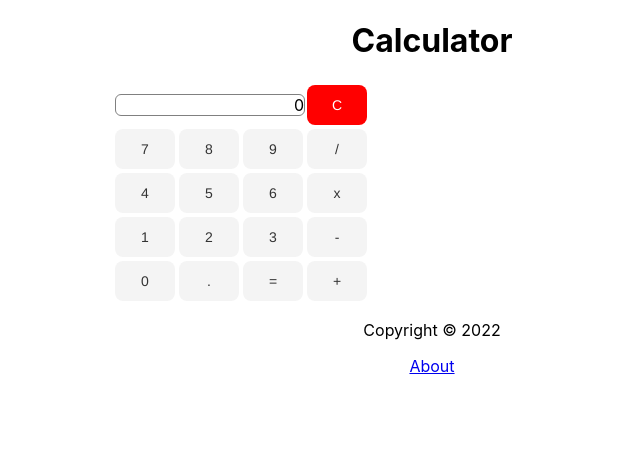
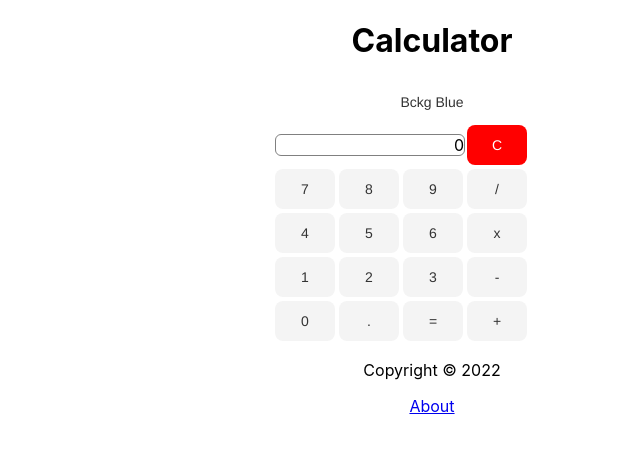
Before and after one commit to josecome/calculator-reactjs, a React (Create React App) app: page / in a window 1280 px wide. Shown: the top 450 px of the page, without its empty margins (208-848 px from the left). Built offline with nearby package versions, Linux system fonts and the light colour scheme.

Commit message:
Background color change using button added

```diff
--- a/src/App.js
+++ b/src/App.js
@@ -1,4 +1,5 @@
-import { BrowserRouter as Router, Route, Routes } from 'react-router-dom';
+import {useState} from 'react';
+import {BrowserRouter as Router, Route, Routes } from 'react-router-dom';
 
 import './App.css';
 import Header from './components/Header';
@@ -7,15 +8,30 @@ import Home from './views/Home';
 import About from './views/About';
 
 function App() {
+  const [changeBck, setchangeBck] = useState(false);
+  const styles = {
+    bck: {
+      backgroundColor: "#85C1E9",
+    },
+    bck2: {
+      backgroundColor: "white",
+    }
+};
   return (
     <Router>
       <div className="App">
-        <Header title="Calculator"/>
+        <div style={changeBck ? styles.bck : styles.bck2}>
+        <Header
+          title="Calculator"
+          backGroundClr = {changeBck}
+          changeBckg={() => setchangeBck(!changeBck)}
+        />
         <Routes>
           <Route path='/' element={<Home />} />
           <Route path='/About' element={<About />} />
         </Routes>
         <Footer />
+        </div>
       </div>
     </Router>
   );
--- a/src/components/Button.js
+++ b/src/components/Button.js
@@ -4,7 +4,7 @@ const Button = ({ color, text, onClick }) => {
   return (
     <button
       onClick={onClick}
-      style={{ backgroundColor: color }}
+      style={{ backgroundColor: color, width: '100px' }}
       className='btn'
     >
       {text}
--- a/src/components/Calculator.js
+++ b/src/components/Calculator.js
@@ -61,7 +61,7 @@ const Calculator = () => {
      setLastop('NA');
  };
  return (
-    <div>
+    <div style={{margin: 'auto' , width: '50%'}}>
          <table>
          <tbody>
             <tr>
--- a/src/components/Header.js
+++ b/src/components/Header.js
@@ -1,14 +1,20 @@
 import Button from './Button'
+import PropTypes from 'prop-types'
 
-const Header = ({ title }) => {
+const Header = ({ title, backGroundClr, changeBckg }) => {
   return (
     <header className='header'>
       <h1>{title}</h1>
+      <Button
+          color={backGroundClr ? 'blue' : 'white'}
+          text={backGroundClr ? 'Bckg White' : 'Bckg Blue'}
+          onClick={changeBckg}
+        />
     </header>
   )
 }
 
 Header.defaultProps = {
-  title: 'Task Tracker',
+  title: 'Calculator',
 }
 export default Header
```
